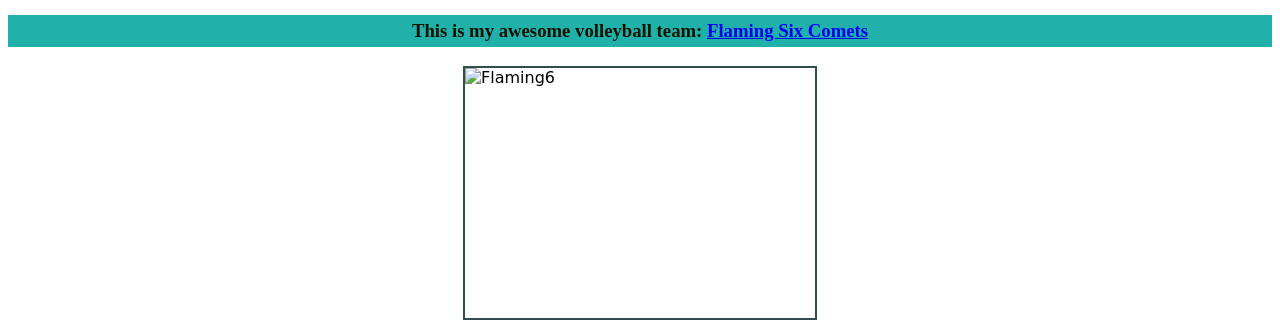
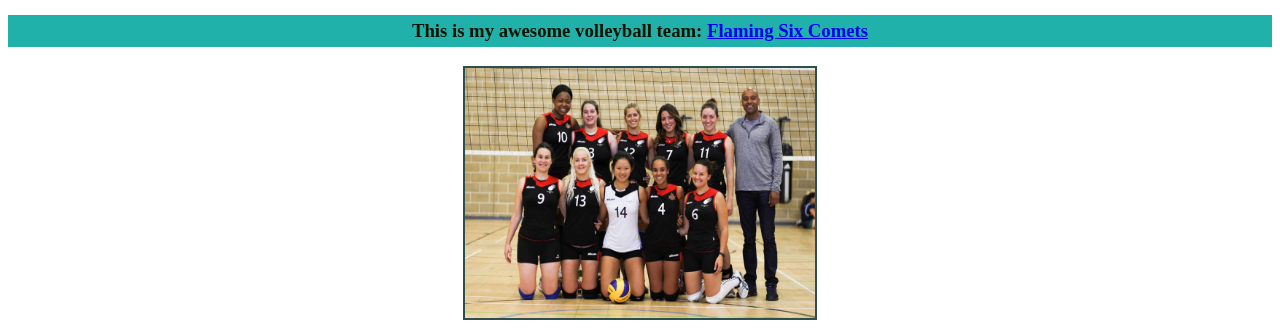
Before and after one commit to JoClark88/CodeFirst, a plain HTML site: page index.html in a window 1280 px wide. Shown: the part 933-1269 px from the top of the page. Drawn offline with Linux system fonts and the light colour scheme; a web font is replaced by a local one.

Commit message:
vball pic added

```diff
--- a/index.html
+++ b/index.html
@@ -23,7 +23,7 @@
 
     <h3>This is my awesome volleyball team: <a href="https://www.facebook.com/flamingsixvc/"><strong>Flaming Six Comets</strong></a></h3>
 
-    <img src="/Users/joanna.clark/Desktop/coding_course/first-site/Images/flaming6.jpg" alt="Flaming6" height="250" width="350">
+    <img src="vball team.jpg" alt="Flaming6" height="250" width="350">
 
     <h3>And these are my friends!</h3>
 
```
Also changed, not shown: vball team.jpg (added), 1 other file.
